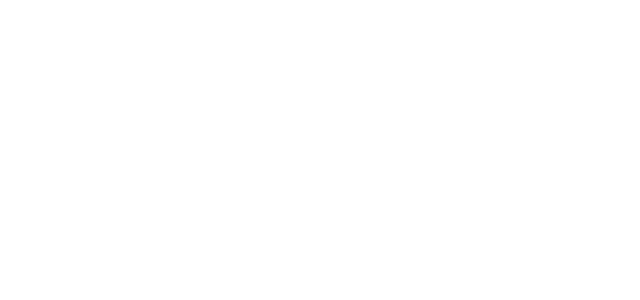
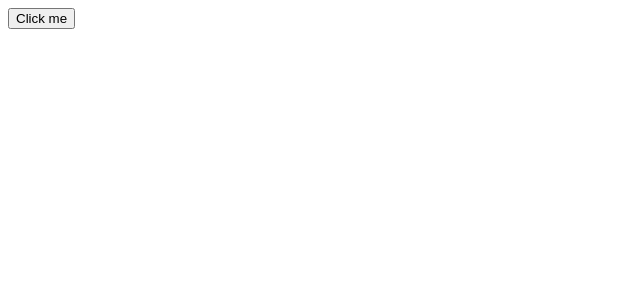
Before and after one commit to leo1104/cipher-schools-webapp, a React (Vite) app: page / in a window 1280 px wide. Shown: the top 300 px of the page, without its empty margins (0-640 px from the left). Built offline with nearby package versions, Linux system fonts and the light colour scheme.

Commit message:
onclick as a prop and other prop related questions

```diff
--- a/src/App.jsx
+++ b/src/App.jsx
@@ -1,7 +1,7 @@
 import styled from 'styled-components'
 import About from './About'
 import Nav from './Nav';
-
+import Jasd from './Jasd';
 
 const Button = styled.button`
 background-color: red;
@@ -96,6 +96,57 @@
 
 
 // destructure obj1 in the function fun1
+{/* //we have the component Nav */}
+
+
+{/* //hwo to take argument in a functional based component  */}
+
+{/* // There will be only 1 argument and the argument will be in an object form */}
+
+
+
+
+
+
+
+
+const shoppingList =[
+
+{
+  title:"1st product",
+  desc:"This is 1st product",
+  eligibleToBuy:true
+},
+{
+  title:"2nd product",
+  desc:"This is 2nd product",
+  eligibleToBuy:false
+},
+{
+  title:"3rd product",
+  desc:"This is 3rd product",
+  eligibleToBuy:true
+},
+
+]
+
+
+//make a component known as card
+
+// map the array of object and pass the data as props
+
+// in props pass title, desc and eligibleToBuy
+
+
+
+
+
+function qqq(arg1) {
+  console.log(arg1);
+}
+
+
+//function inside function
 
 
 
@@ -107,10 +158,17 @@
 
 
 
+//create a component take a function as a prop inside the component and onClick of a
+//button call the function should have an argument and log the argument from the parent function
+
+//passing a function as prop/argument/parameter to another function
 
 
 
 
+function fun1(arg1) {
+  console.log(arg1);
+}
 
 
 
@@ -120,14 +178,20 @@
 
   return (
     <>
-{/* //we have the component Nav */}
+    {/* //called this function on render */}
+{/* <button onClick={qqq("arg1 called")}>Click me</button> */}
 
 
-{/* //hwo to take argument in a functional based component  */}
+<Nav handleClick={fun1}/>
 
-{/* // There will be only 1 argument and the argument will be in an object form */}
+    {/* {
+      shoppingList.map((prod)=>{
+        return(<Jasd title={prod.title} desc={prod.desc} eligible={prod.eligibleToBuy}/>)
+      })
+    } */}
+{/* //camel case  */}
+    {/* //onclick event   */}
 
-<Nav name={"Prantosh"} age={25} isTeacher={true} />
     </>
   )
 }
--- a/src/Jasd.jsx
+++ b/src/Jasd.jsx
@@ -1,9 +1,11 @@
 import React from 'react'
 
-function Jasd() {
+function Jasd({title,desc,eligible}) {
   return (
     <>
-
+    <h1>{title}</h1>
+    <p>{desc}</p>
+    <p>{eligible}</p>
     </>
   )
 }
--- a/src/Nav.jsx
+++ b/src/Nav.jsx
@@ -1,16 +1,17 @@
 import React from 'react'
 //props
-function Nav({name,age,isTeacher}) {
+function Nav({handleClick}) {
 
 //destructure the props/argument coming
 
 
 // const {name,age,isTeacher} = props //destructuring
 
-console.log(name,age,isTeacher);
 
   return (
-    <div>{""}</div>
+    <div>
+      <button onClick={()=>handleClick("heyyy")}>Click me</button>
+    </div>
   )
 }
 
```
